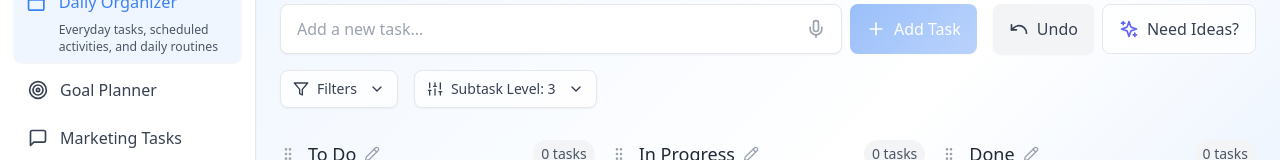
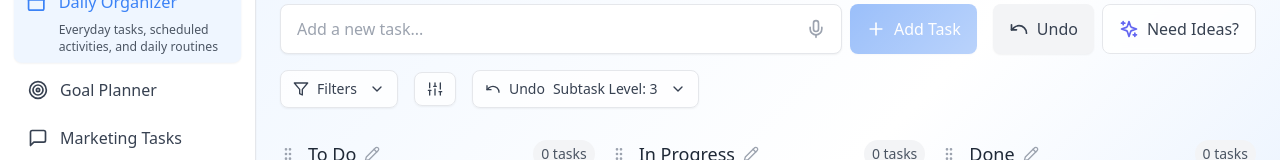
Before and after one commit to OpaceDigitalAgency/task-smasher, a React (Vite) app: page / in a window 1280 px wide. Shown: the part 162-322 px from the top of the page. Built offline with nearby package versions, Linux system fonts and the light colour scheme.

Commit message:
Move undo button next to filters

```diff
--- a/src/App.tsx
+++ b/src/App.tsx
@@ -373,6 +373,16 @@ function App() {
               onClick={() => setSliderExpanded(!sliderExpanded)}
             >
               <Sliders className="w-4 h-4" />
+            </button>
+
+            {/* Undo button next to filters */}
+            <button
+              onClick={handleUndo}
+              className="flex items-center gap-2 px-3 py-2 bg-white/80 rounded-lg border border-gray-200 hover:bg-gray-50 text-gray-700 text-sm font-medium shadow-sm transition-all duration-200"
+              title="Undo last action"
+            >
+              <Undo className="w-4 h-4" />
+              <span>Undo</span>
               <span>Subtask Level: {breakdownLevel}</span>
               {sliderExpanded ?
                 <ChevronUp className="w-4 h-4 ml-1" /> :
```
